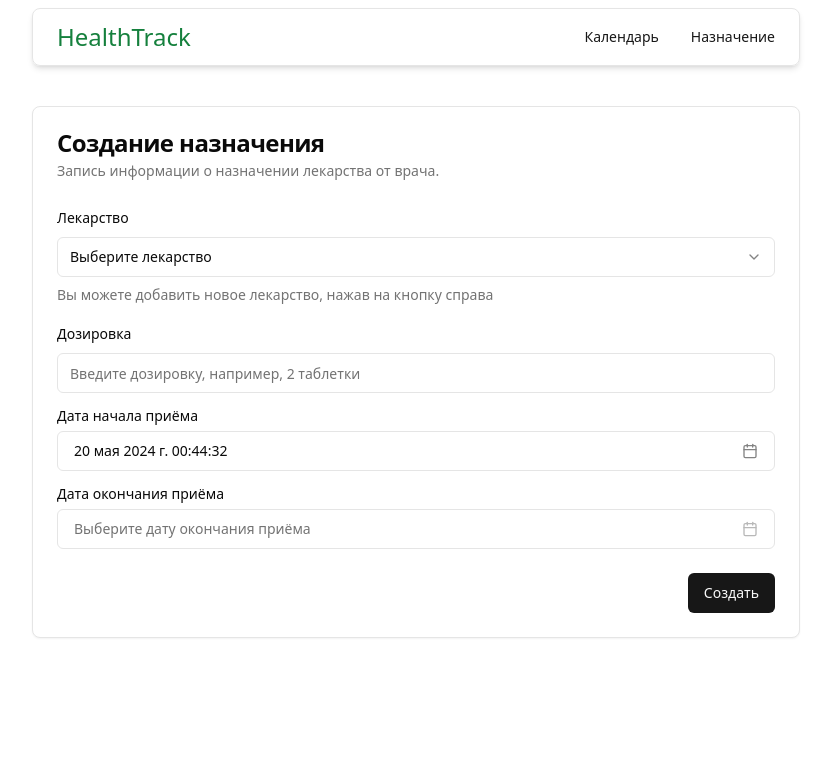
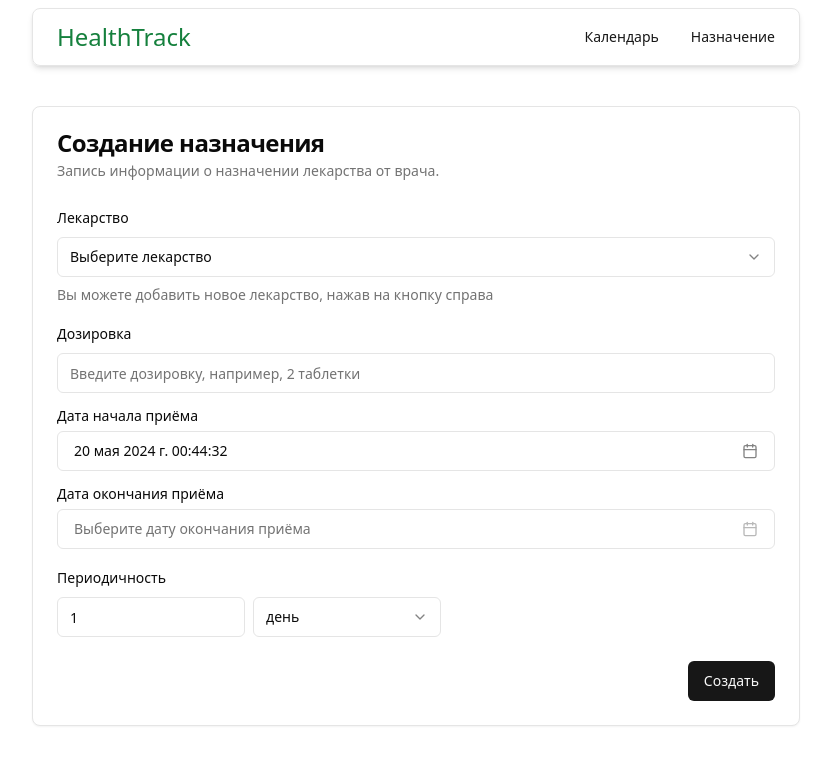
Before and after one commit to amirdianov/healthtrack, a React (Vite) app: page /receipts/create in a window 1280 px wide. Shown: the top 764 px of the page, without its empty margins (224-1055 px from the left). Built offline with nearby package versions, Linux system fonts and the light colour scheme.

Commit message:
+ periodicity to receipt form with component for time interval

```diff
--- a/src/components/forms/receipt-form.jsx
+++ b/src/components/forms/receipt-form.jsx
@@ -22,12 +22,14 @@ import {
 } from "@/components/ui/form.jsx";
 import {useForm} from "react-hook-form";
 import {TimePicker} from "@/components/ui/time-picker.jsx";
+import TimeInterval from "@/components/ui/time-interval.jsx";
 
 const formSchema = z.object({
   medicine: z.string().min(1, "Пожалуйста, выберите лекарство."),
   dosage: z.string().min(1, "Пожалуйста, введите дозировку."),
   start_date: z.date().min(new Date("1900-01-01"), "Пожалуйста, выберите дату начала приёма."),
   end_date: z.date().optional(),
+  periodicity: z.number().min(1, "Пожалуйста, задайте периодичность."),
 })
 
 const ReceiptForm = () => {
@@ -44,6 +46,7 @@ const ReceiptForm = () => {
       dosage: "",
       start_date: new Date(),
       end_date: undefined,
+      periodicity: 24 * 60 * 60,
     },
   })
 
@@ -190,6 +193,19 @@ const ReceiptForm = () => {
                 </FormItem>
               )}
             />
+            <FormField
+              control={form.control}
+              name="periodicity"
+              render={({field}) => (
+                <FormItem>
+                  <FormLabel>Периодичность</FormLabel>
+                  <FormControl>
+                    <TimeInterval onChange={field.onChange}/>
+                  </FormControl>
+                  <FormMessage/>
+                </FormItem>
+              )}
+            />
           </form>
         </Form>
       </CardContent>
--- /dev/null
+++ b/src/components/ui/time-interval.jsx
@@ -0,0 +1,48 @@
+import React, {useEffect, useState} from "react";
+import {Input} from "@/components/ui/input.jsx";
+import {Select, SelectContent, SelectGroup, SelectItem, SelectTrigger, SelectValue} from "@/components/ui/select.jsx";
+import {milliseconds} from "date-fns";
+
+const normalize_count_form = (number, words_arr) => {
+  number = Math.abs(number);
+  if (Number.isInteger(number)) {
+    let options = [2, 0, 1, 1, 1, 2];
+    return words_arr[(number % 100 > 4 && number % 100 < 20) ? 2 : options[(number % 10 < 5) ? number % 10 : 5]];
+  }
+  return words_arr[1];
+}
+
+const TimeInterval = ({onChange}) => {
+  const [number, setNumber] = useState(1);
+  const [unit, setUnit] = useState("days");
+
+  useEffect(() => {
+    const interval = {};
+    interval[unit] = number;
+    onChange(milliseconds(interval));
+  }, [number, unit, onChange]);
+
+  return (
+    <div className="flex w-full max-w-sm items-center space-x-2">
+      <Input type="number" placeholder="" min={1} value={number} onChange={e => setNumber(e.target.value)}/>
+      <Select onValueChange={setUnit} defaultValue={unit}>
+        <SelectTrigger>
+          <SelectValue placeholder=""/>
+        </SelectTrigger>
+        <SelectContent>
+          <SelectGroup>
+            <SelectItem value="seconds">{normalize_count_form(number, ["секунда", "секунды", "секунд"])}</SelectItem>
+            <SelectItem value="minutes">{normalize_count_form(number, ["минута", "минуты", "минут"])}</SelectItem>
+            <SelectItem value="hours">{normalize_count_form(number, ["час", "часа", "часов"])}</SelectItem>
+            <SelectItem value="days">{normalize_count_form(number, ["день", "дня", "дней"])}</SelectItem>
+            <SelectItem value="weeks">{normalize_count_form(number, ["неделя", "недели", "недель"])}</SelectItem>
+            <SelectItem value="months">{normalize_count_form(number, ["месяц", "месяца", "месяцев"])}</SelectItem>
+            <SelectItem value="years">{normalize_count_form(number, ["год", "года", "лет"])}</SelectItem>
+          </SelectGroup>
+        </SelectContent>
+      </Select>
+    </div>
+  );
+};
+
+export default TimeInterval;
```
